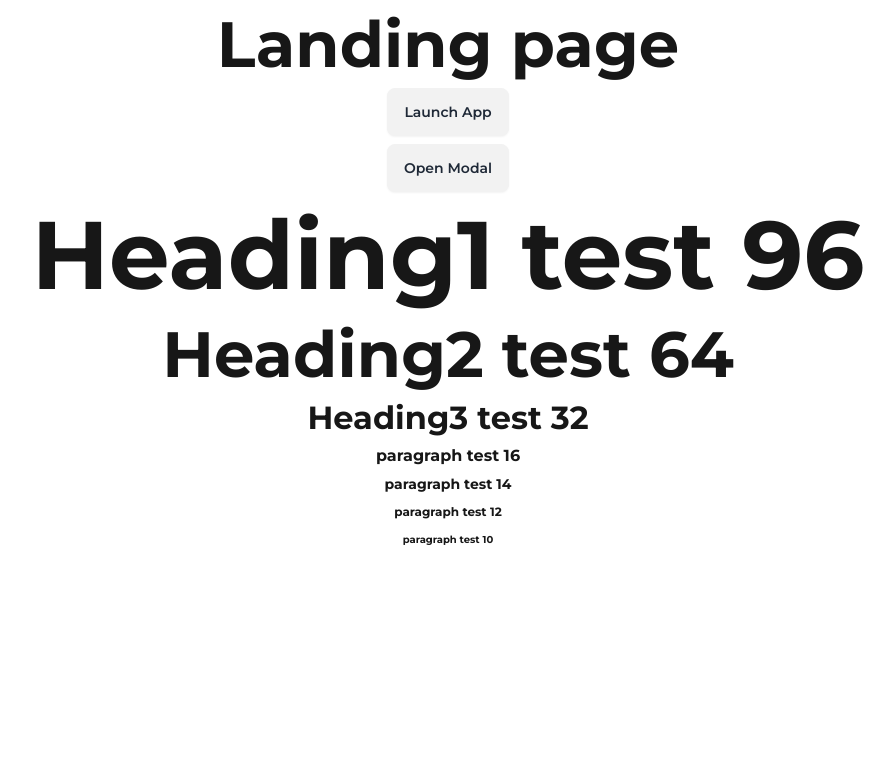
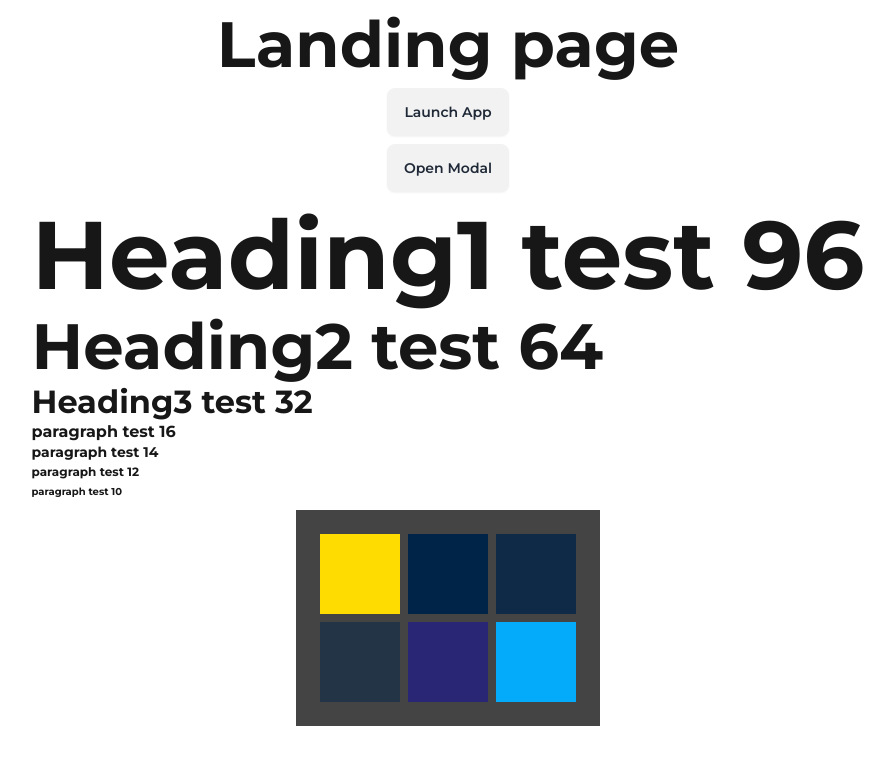
Before and after one commit to MemeArenaLabs/MemeArena, a Next.js app in the folder frontend/: page / in a window 1280 px wide. Shown: the top 764 px of the page, without its empty margins (192-1086 px from the left). Built offline with nearby package versions, Linux system fonts and the light colour scheme.

Commit message:
add base colors

```diff
--- a/frontend/app/page.tsx
+++ b/frontend/app/page.tsx
@@ -21,6 +21,7 @@ export default function Home() {
         >
           Body
         </Modal>
+        <div>
           <h1>Heading1 test 96</h1>
           <h2>Heading2 test 64</h2>
           <h3>Heading3 test 32</h3>
@@ -28,6 +29,19 @@ export default function Home() {
           <p className="text-[14px]">paragraph test 14</p>
           <p className="text-[12px]">paragraph test 12</p>
           <p className="text-[10px]">paragraph test 10</p>
+        </div>
+        <div className="flex flex-col gap-2 p-6 bg-[#444444]">
+          <div className="flex gap-2">
+            <div className="h-20 w-20 bg-yellow"></div>
+            <div className="h-20 w-20 bg-dark-blue"></div>
+            <div className="h-20 w-20 bg-dark-blue-80"></div>
+          </div>
+          <div className="flex gap-2">
+            <div className="h-20 w-20 bg-dark-blue-50"></div>
+            <div className="h-20 w-20 bg-blue-70"></div>
+            <div className="h-20 w-20 bg-light-blue"></div>
+          </div>
+        </div>
       </section>
     </main>
   );
--- a/frontend/tailwind.config.js
+++ b/frontend/tailwind.config.js
@@ -6,7 +6,21 @@ module.exports = {
     "./app/**/*.{js,ts,jsx,tsx}",
   ],
   theme: {
-    extend: {},
+    extend: {
+      colors: {
+        yellow: "#FEDC01",
+        "dark-blue": {
+          DEFAULT: "#002448",
+          80: "#002448CC", // 80% opacity
+          50: "#00244880", // 50% opacity
+        },
+        blue: {
+          DEFAULT: "#1F1A8C",
+          70: "#1F1A8CB3", // 70% opacity
+        },
+        "light-blue": "#04ABFB",
+      },
+    },
   },
   plugins: [require("daisyui")],
 };
```
Lines whose indentation alone changed are shown as unchanged.
